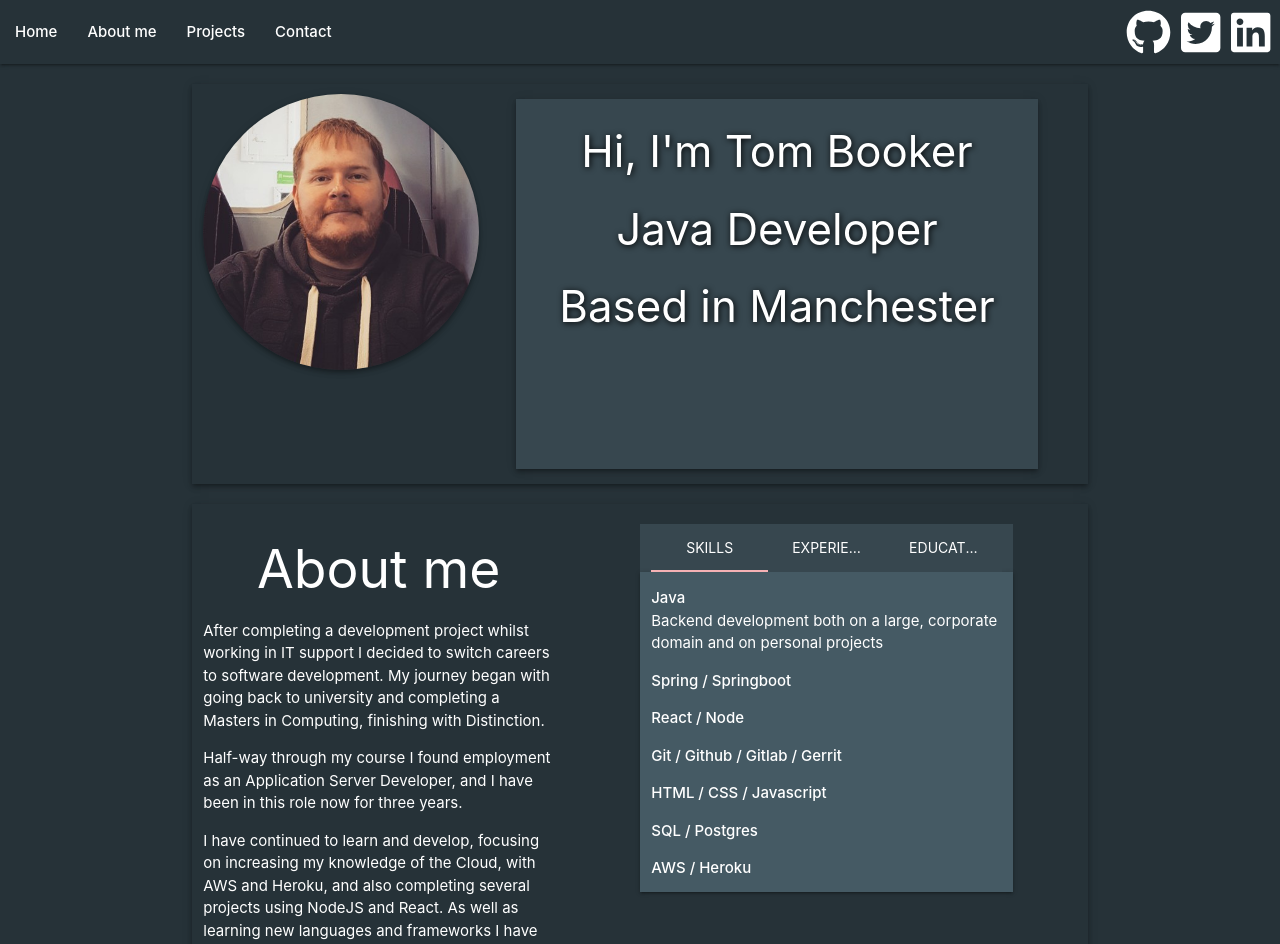
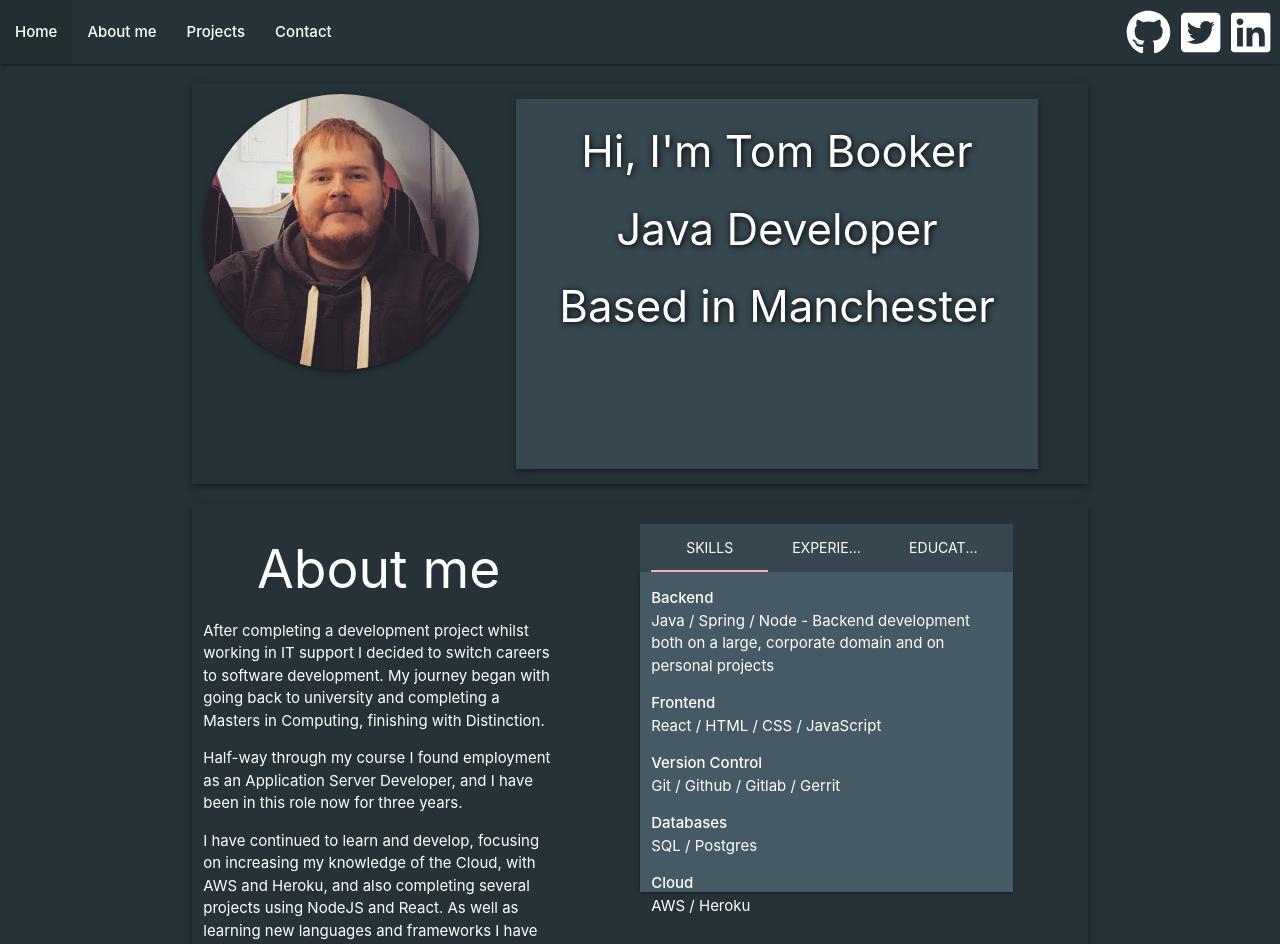
Before and after one commit to thomas-booker/lovelocke.com, a React (Create React App) app: page / in a window 1280 px wide. Shown: the top 944 px of the page. Built offline with nearby package versions, Linux system fonts and the light colour scheme.

Commit message:
Updated Aboutme

```diff
--- a/src/Aboutme.js
+++ b/src/Aboutme.js
@@ -41,33 +41,25 @@ class Aboutme extends Component {
                 </div>
                 <div id="test-swipe-1" class="col s5 blue-grey darken-2 z-depth-1 offset-s1" style={{height: 320}}>
                     <ul>
-                        <li style={{fontWeight: 500}}>Java</li>
-                        <li>Backend development both on a large, corporate domain
+                        <li style={{fontWeight: 500}}>Backend</li>
+                        <li>Java / Spring / Node - Backend development both on a large, corporate domain
                             and on personal projects</li>
                     </ul>
                     <ul>
-                        <li style={{fontWeight: 500}}>Spring / Springboot</li>
-                        <li></li>
+                        <li style={{fontWeight: 500}}>Frontend</li>
+                        <li>React / HTML / CSS / JavaScript</li>
                     </ul>
                     <ul>
-                        <li style={{fontWeight: 500}}>React / Node</li>
-                        <li></li>
+                        <li style={{fontWeight: 500}}>Version Control</li>
+                        <li>Git / Github / Gitlab / Gerrit</li>
                     </ul>
                     <ul>
-                        <li style={{fontWeight: 500}}>Git / Github / Gitlab / Gerrit</li>
-                        <li></li>
+                        <li style={{fontWeight: 500}}>Databases</li>
+                        <li>SQL / Postgres</li>
                     </ul>
                     <ul>
-                        <li style={{fontWeight: 500}}>HTML / CSS / Javascript</li>
-                        <li></li>
-                    </ul>
-                    <ul>
-                        <li style={{fontWeight: 500}}>SQL / Postgres</li>
-                        <li></li>
-                    </ul>
-                    <ul>
-                        <li style={{fontWeight: 500}}>AWS / Heroku</li>
-                        <li></li>
+                        <li style={{fontWeight: 500}}>Cloud</li>
+                        <li>AWS / Heroku</li>
                     </ul>
                 </div>
                 <div id="test-swipe-2" class="col s5 blue-grey darken-2 z-depth-1 offset-s1" style={{height: 320}}>
```
